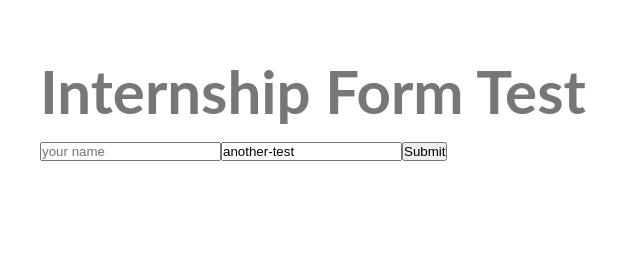
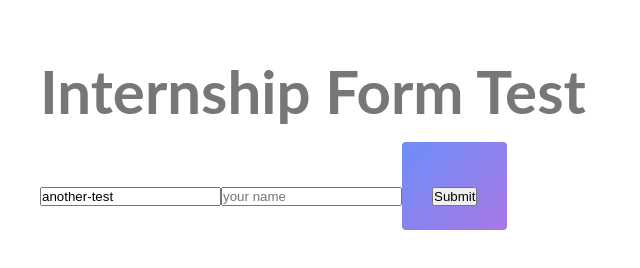
Before and after one commit to ankitc1010/unicorn-mark, a Gatsby site: page /bittest in a window 1280 px wide. Shown: the whole page, without its empty margins (0-640 px from the left). Built offline with nearby package versions, Linux system fonts and the light colour scheme; Gatsby itself is replaced by a stand-in of ours.

Commit message:
Style components added

```diff
--- a/src/components/Test.js
+++ b/src/components/Test.js
@@ -38,7 +38,7 @@ const Label = styled.p`
   }
 `
 
-const Button = styled.button`
+const Button = styled.div`
   position: relative;
   display: inline-block;
   padding: 1rem 3rem;
@@ -63,20 +63,20 @@ class Test extends Component {
         <form name="another-test" method="post" data-netlify="true">
           <input
             type="text"
+            name="another-test"
+            value="another-test"
+            placeholder="message"
+          />
+          <input
+            type="text"
             name="name"
             id="name"
             placeholder="your name"
             required
           />
-
-          <input
-            type="text"
-            name="another-test"
-            value="another-test"
-            placeholder="message"
-          />
-
-          <button>Submit</button>
+          <Button>
+            <button>Submit</button>
+          </Button>
         </form>
       </div>
     )
```
